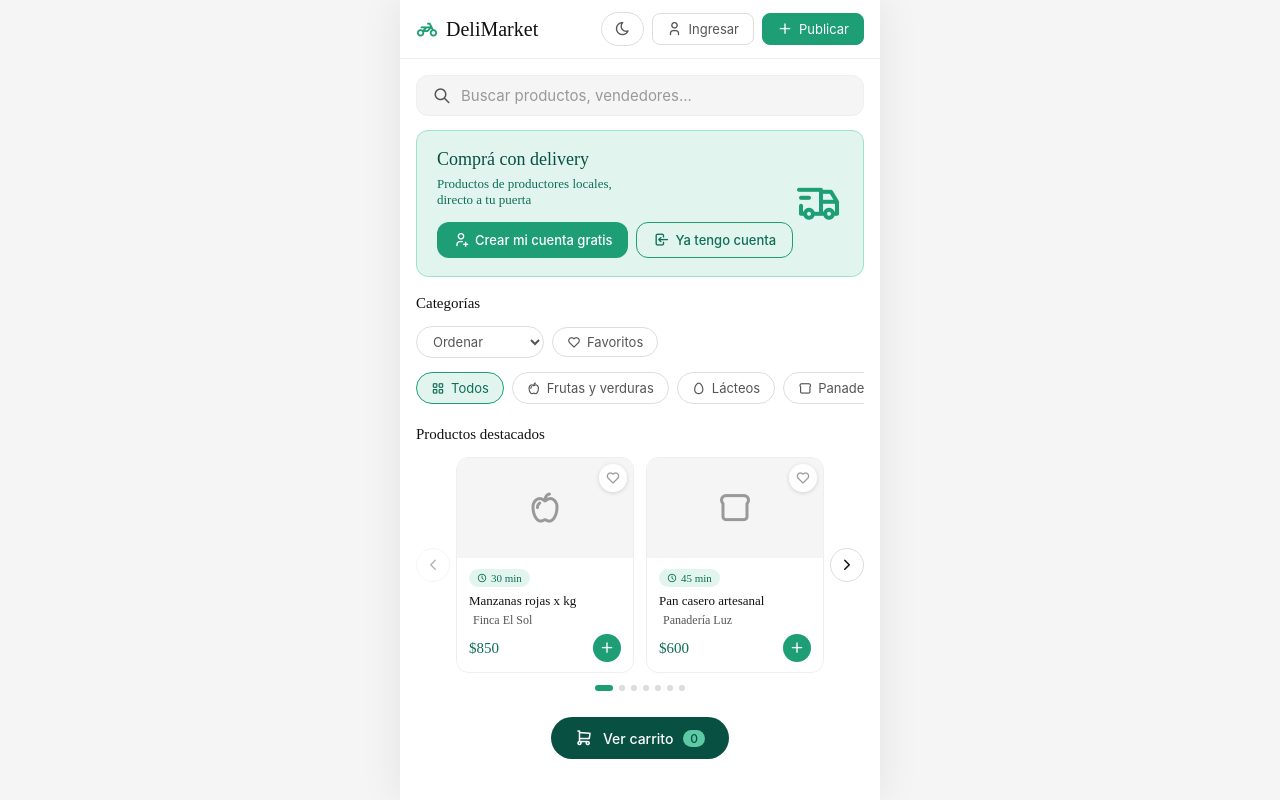
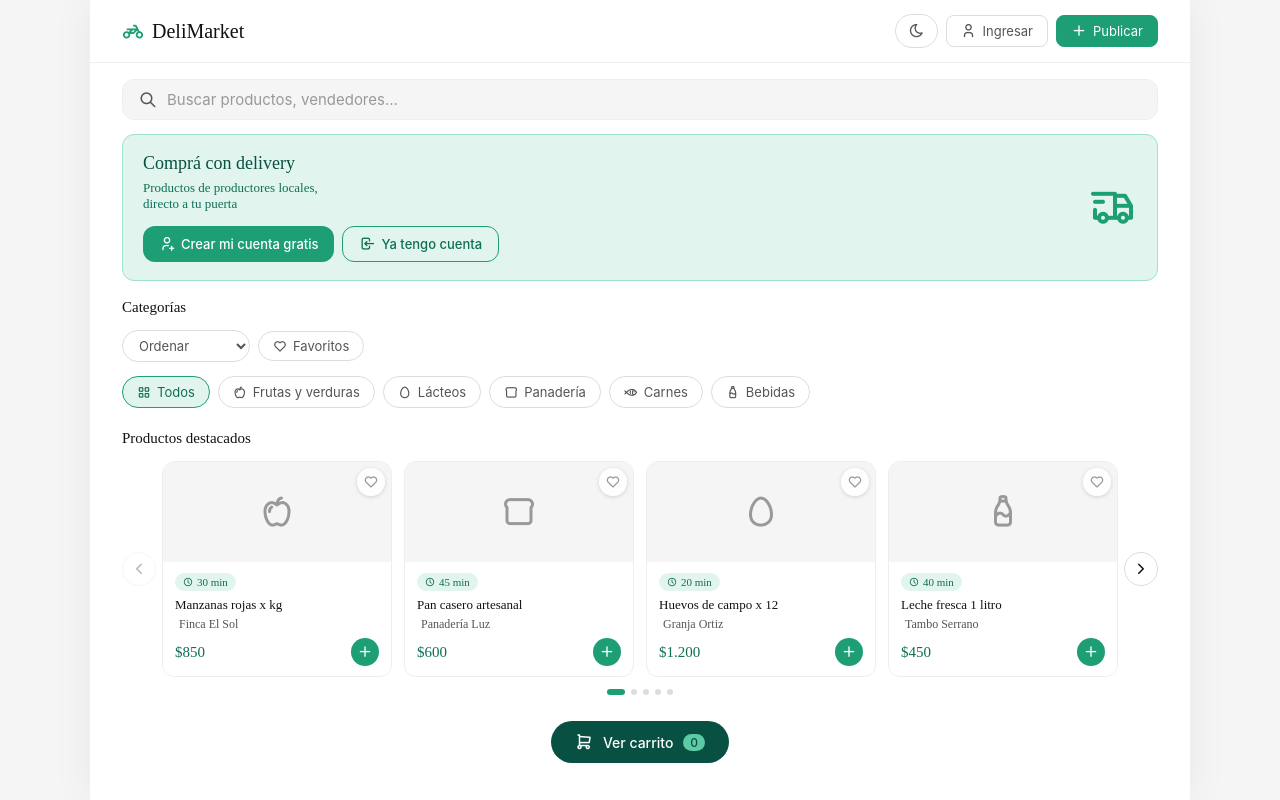
Before and after one commit to juanmks86-debug/delimarketAPP, a plain HTML site: page index.html in a window 1280 px wide. Drawn offline with Linux system fonts and the light colour scheme.

Commit message:
Layout real de escritorio: navbar ancho y 4 productos por fila desde 1024px

```diff
--- a/css/estilos.css
+++ b/css/estilos.css
@@ -373,12 +373,12 @@
   .carousel-track-container { margin: 0; }
 }
 
-/* ----- 9b. RESPONSIVE — tablet / escritorio -----
+/* ----- 9b. RESPONSIVE — tablet -----
    Por defecto .screen no tenía límite de ancho, así que en pantallas
-   grandes el navbar, el hero y los formularios se estiraban de punta
-   a punta. A partir de 640px centramos el contenido en una columna
-   tipo "app", igual que ya se hacía con .modal-sheet. */
-@media (min-width: 640px) {
+   medianas el navbar, el hero y los formularios se estiraban de punta
+   a punta. Entre 640px y 1023px (celular grande / tablet) mantenemos
+   una columna angosta tipo "app", similar a .modal-sheet. */
+@media (min-width: 640px) and (max-width: 1023px) {
   body { background: var(--color-background-secondary); }
   .screen {
     max-width: 480px;
@@ -386,6 +386,25 @@
     background: var(--color-background-primary);
     box-shadow: 0 0 40px rgba(0, 0, 0, 0.08);
   }
+}
+
+/* ----- 9c. RESPONSIVE — escritorio -----
+   A partir de 1024px ya no tiene sentido angostar todo a 480px como
+   si fuera un celular estirado: se aprovecha el ancho real, el
+   navbar ocupa todo el ancho, y el carrusel de productos muestra
+   más tarjetas por fila (ver también carousel.js, tope subido a 4). */
+@media (min-width: 1024px) {
+  body { background: var(--color-background-secondary); }
+  .screen {
+    max-width: 1100px;
+    margin: 0 auto;
+    background: var(--color-background-primary);
+    box-shadow: 0 0 40px rgba(0, 0, 0, 0.06);
+  }
+  .navbar { padding: 14px 32px; }
+  .search-bar { margin: 16px 32px 0; }
+  .hero { margin: 14px 32px 0; }
+  .section { padding: 18px 32px; }
 }
 
 /* =============================================
--- a/js/carousel.js
+++ b/js/carousel.js
@@ -22,7 +22,10 @@ let maxIndex = 0;
 function calcDimensions() {
   const totalCards = track.children.length;
   const containerW = container.offsetWidth;
-  visible = Math.max(1, Math.min(3, Math.floor(containerW / 160)));
+  // Tope subido de 3 a 4: en pantallas de escritorio (.screen ahora
+  // llega a 1100px) entran cómodamente 4 tarjetas por fila en vez
+  // de solo 3, aprovechando mejor el ancho disponible.
+  visible = Math.max(1, Math.min(4, Math.floor(containerW / 160)));
   const gap = 12;
   cardWidth = (containerW - gap * (visible - 1)) / visible;
 
```
